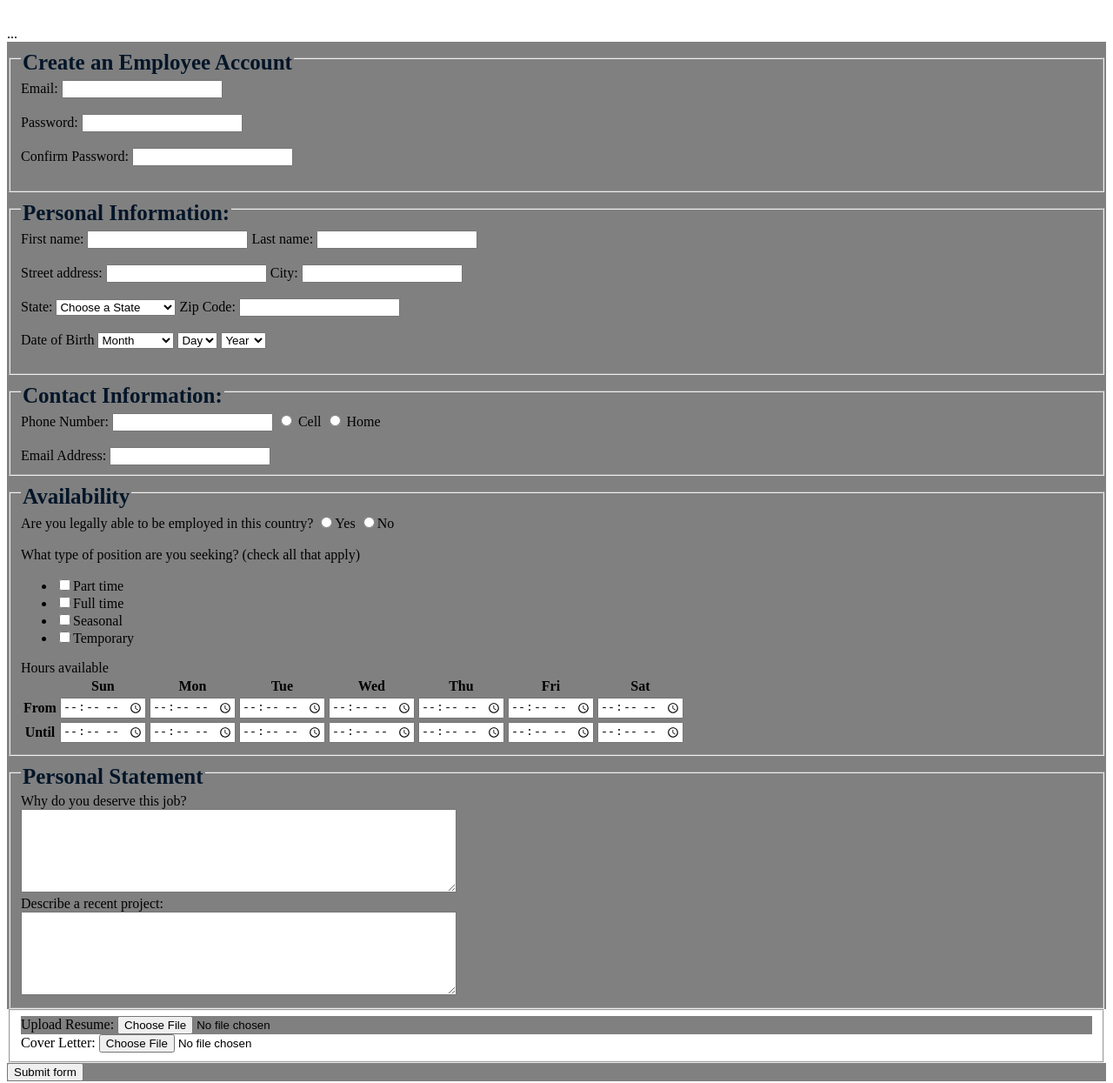
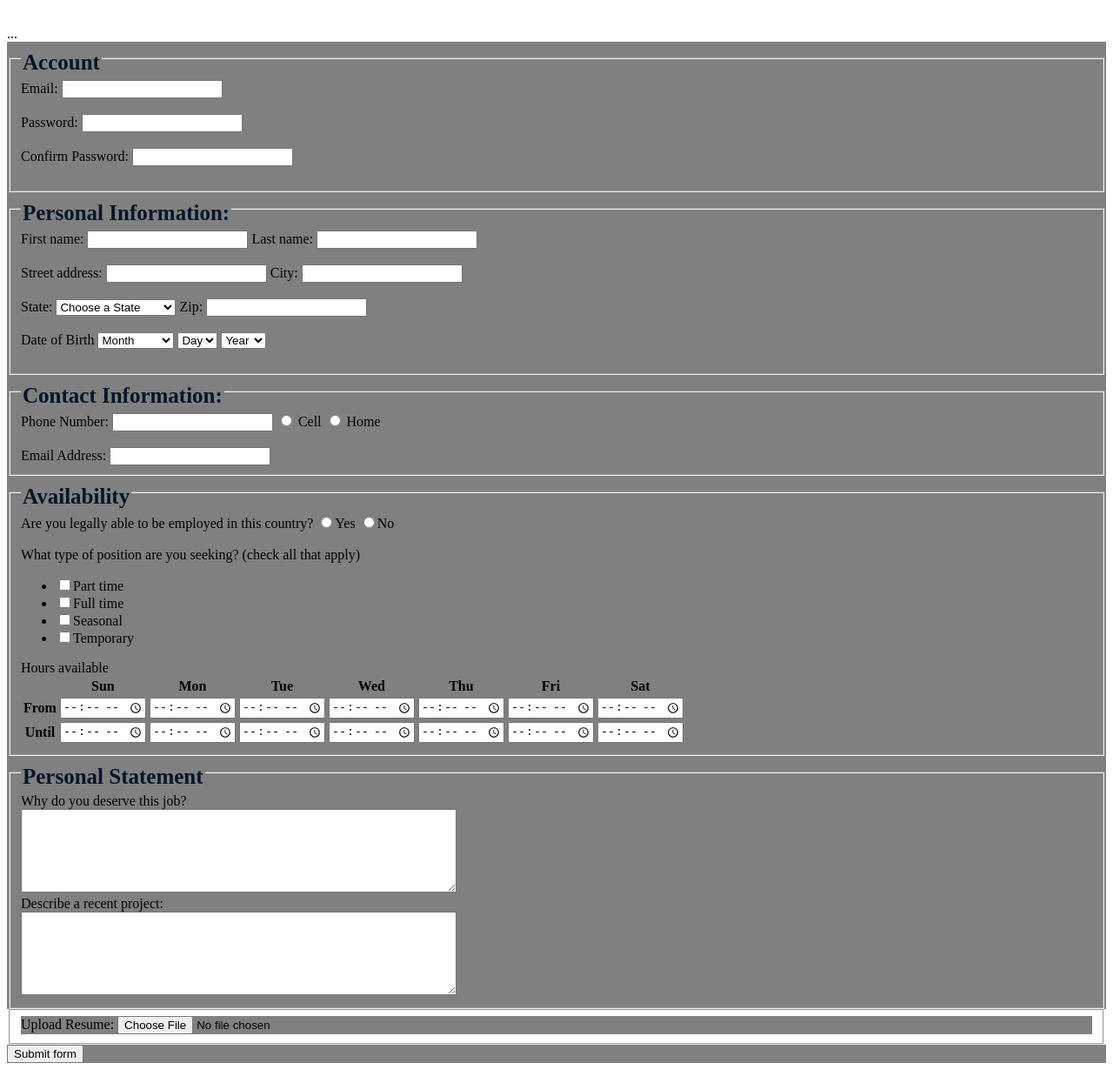
Before and after one commit to AaronYang123/yyang123-1966591.github.io, a plain HTML site: page jobApplicationForm.html in a window 1280 px wide. Shown: the part 83-1328 px from the top of the page at 87% size. Drawn offline with Linux system fonts and the light colour scheme.

```diff
--- a/jobApplicationForm.html
+++ b/jobApplicationForm.html
@@ -2,18 +2,19 @@
 <html>
 <head>
 	<meta charset="utf-8">
-	<title>McDonald's Job Application</title>
+	<title>McDonald's Job Application
+    </title>
 	<link rel="stylesheet" type="text/css" href="styleForm.css"/>
 </head>
 <body>
 
-<h2>McDonald's Job Application</h2>
+<h2> McDonald's Job Application</h2>
 
 <form action="http://gclass.alexburner.com/formtest.php" method="post"> ... </form>
 
 	<div id="Account">
 		<fieldset>
-				<legend>Create an Employee Account</legend>
+				<legend>Account</legend>
 				<label>Email:</label> <input type="text" name="email"><br><br>
 				<label>Password:</label> <input type="password" name="password"><br><br>
 				<label>Confirm Password:</label> <input type="password" name="password_r"><br><br>
@@ -81,7 +82,7 @@
 					<option value="WI">Wisconsin</option>
 					<option value="WY">Wyoming</option>
 			</select>
-			<label>Zip Code: <input type=text name="zip"></label> <br><br>
+			<label>Zip: <input type=text name="zip"></label> <br><br>
 			<label>Date of Birth</label> <select name="Month">
 				<option value="" selected="true">Month</option>
 				<option value="Jan">January</option>
@@ -283,11 +284,6 @@
 					Upload Resume:
 					<input type="file" name="fileToUpload" id="fileToUpload">
 			</div>
-		<div id="Cover Letter">
-			<form action="upload.php" method="post" enctype="multipart/form-data">
-				Cover Letter:
-				<input type="file" name="fileToUpload" id="fileToUpload">
-		</div>
 	</fieldset>
 
 
```
